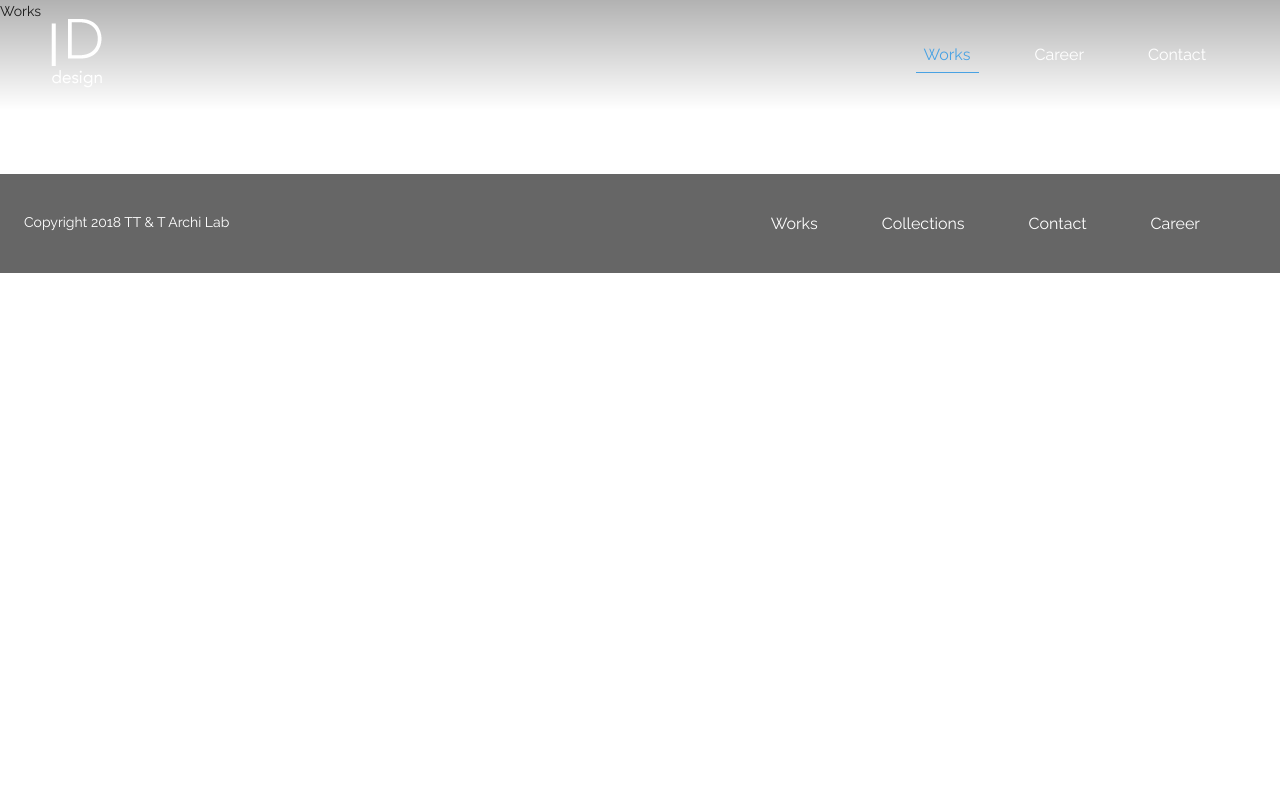
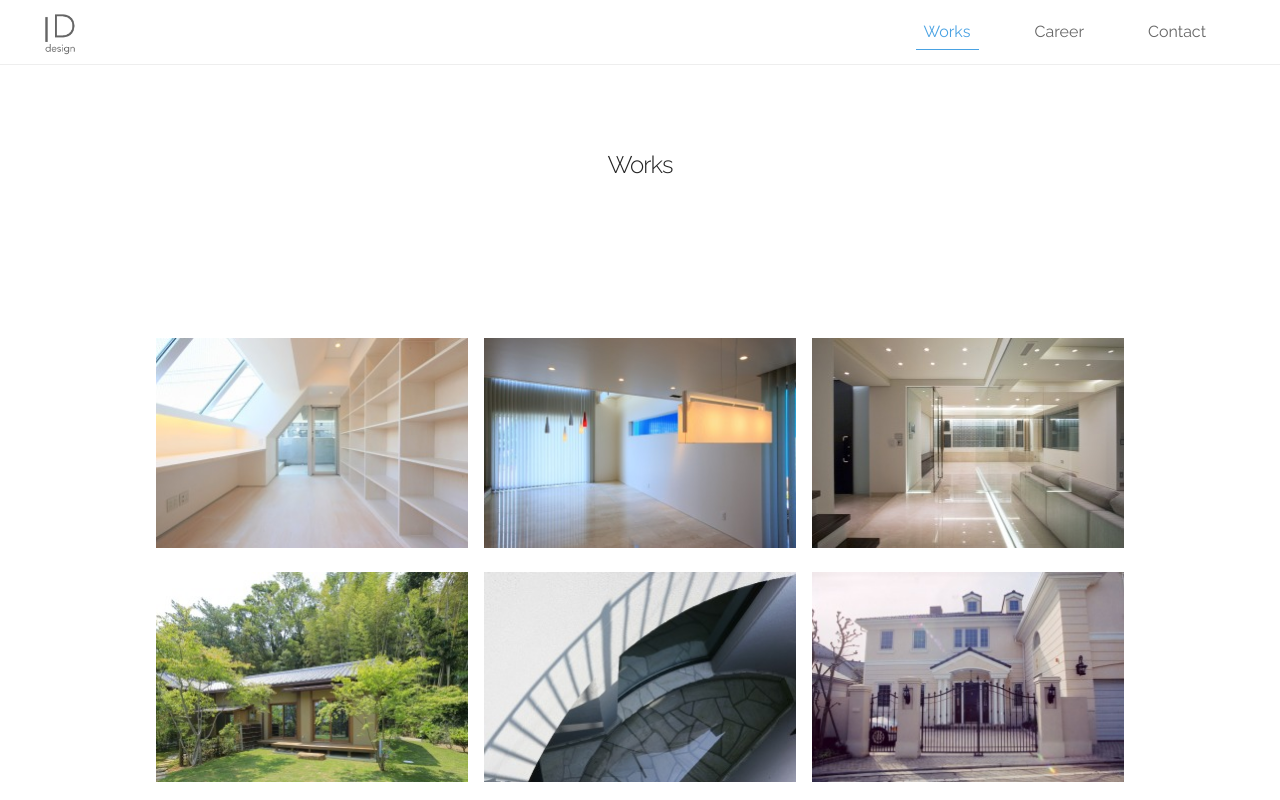
Before and after one commit to acro5piano/id-design, a React (Create React App) app: page /works in a window 1280 px wide. Shown: the top 800 px of the page. Built offline with nearby package versions, Linux system fonts and the light colour scheme.

Commit message:
common logic

```diff
--- a/src/App.jsx
+++ b/src/App.jsx
@@ -5,9 +5,9 @@ import Top from 'components/Top.jsx';
 import Works from 'components/Works.jsx';
 import {
   BrowserRouter as Router,
-  Route,
-  Link
+  Route
 } from 'react-router-dom'
+import { withRouter } from 'react-router-dom';
 
 class App extends Component {
   componentDidMount() {
--- /dev/null
+++ b/src/common.js
@@ -0,0 +1,14 @@
+export const _componentDidMount = () => {
+  window.scrollTo(0, 1)
+  // 表示する閾値。適当に調整する。
+  const screenOffset = window.innerHeight / 2
+
+  const elements = document.getElementsByClassName('fadein')
+  for (let element of elements) {
+    window.addEventListener('scroll', () => {
+      if (window.scrollY + screenOffset > element.offsetTop) {
+        element.classList.add('active')
+      }
+    })
+  }
+}
--- a/src/components/Layouts/Header.jsx
+++ b/src/components/Layouts/Header.jsx
@@ -1,7 +1,7 @@
 import React, { Component } from 'react';
 import logo from 'assets/logo.png';
 import invertedLogo from 'assets/logo-inverted.png';
-import { NavLink } from 'react-router-dom'
+import { Link, NavLink } from 'react-router-dom'
 
 export default class Header extends Component {
   constructor() {
@@ -19,16 +19,20 @@ export default class Header extends Component {
     }, false);
   }
 
+  get _shouldInverted() {
+    return this.state.scrolled || (window.location.pathname !== '/')
+  }
+
   render() {
     return (
-      <div className={'Header' + (this.state.scrolled ? ' is-fixed' : '')}>
+      <div className={'Header' + (this._shouldInverted ? ' is-fixed' : '')}>
         <div className="Header-logo">
-          <NavLink to="/">
+          <Link to="/">
             <img
-              src={this.state.scrolled ? invertedLogo : logo }
-              className={'Header-logo' + (this.state.scrolled ? ' is-inverted' : '')}
+              src={this._shouldInverted ? invertedLogo : logo }
+              className={'Header-logo' + (this._shouldInverted ? ' is-inverted' : '')}
               alt="logo" />
-          </NavLink>
+          </Link>
         </div>
         <div className="Header-nav">
           <NavLink className="Header-nav-link" to="/works">Works</NavLink>
@@ -36,6 +40,6 @@ export default class Header extends Component {
           <NavLink className="Header-nav-link" to="/contact">Contact</NavLink>
         </div>
       </div>
-    );
+    )
   }
 }
--- a/src/components/Top.jsx
+++ b/src/components/Top.jsx
@@ -1,4 +1,7 @@
 import React, { Component } from 'react';
+
+import { _componentDidMount } from 'common'
+
 import image1 from 'assets/top-1.png';
 import image2 from 'assets/top-2.png';
 import image3 from 'assets/top-3.png';
@@ -31,6 +34,7 @@ export default class Top extends Component {
   }
 
   componentDidMount() {
+    _componentDidMount()
     setInterval(() => {
       this.setState({
         slickImage: this._nextImage
@@ -65,24 +69,24 @@ export default class Top extends Component {
           <h2 className="Top-head">
             Asana’s mission is to help humanity thrive by enabling all teams to work together effortlessly.
           </h2>
-          <p className="Top-paragraph fadein">
+          <p className="Top-paragraph">
             Foster + Partners is a global studio for architecture, urbanism and design, all rooted in sustainability and founded by Norman Foster in 1967. Since then, he and the team around him have established an international practice with a worldwide reputation. With offices across the globe, we work as a single studio that is both ethnically and culturally diverse.
           </p>
         </div>
-        <div className="Top-section">
+        <div className="Top-section fadein">
           <div className="Top-gallary">
             {gallaryImages.map((image, index) =>
-              <img className="Top-gallary-image fadein" key={index} src={image} alt={'gallayImage' + index} />
+              <img className="Top-gallary-image" key={index} src={image} alt={'gallayImage' + index} />
             )}
           </div>
         </div>
-        <div className="Top-section">
+        <div className="Top-section fadein">
           <div className="container Top-marin">
             <div className="six columns">
               <h2 className="Top-head Top-marin-head">
                 Work shouldn’t be chaos
               </h2>
-              <p className="Top-paragraph fadein">
+              <p className="Top-paragraph">
                 Foster + Partners is a global studio for architecture, urbanism and design, all rooted in sustainability and founded by Norman Foster in 1967. Since then, he and the team around him have established an international practice with a worldwide reputation. With offices across the globe, we work as a single studio that is both ethnically and culturally diverse.
               </p>
             </div>
--- a/src/components/Works.jsx
+++ b/src/components/Works.jsx
@@ -31,23 +31,27 @@ export default class Top extends Component {
   }
 
   componentDidMount() {
-    setInterval(() => {
-      this.setState({
-        slickImage: this._nextImage
-      })
-    }, 5000)
-  }
-
-  get _nextImage() {
-    if (this.state.slickImage.match('top-1')) return image2
-    if (this.state.slickImage.match('top-2')) return image3
-    if (this.state.slickImage.match('top-3')) return image1
+    window.scrollTo(0, 1)
   }
 
   render() {
     return (
-      <div className="Top">
-        Works
+      <div className="Works">
+        <div className="Works-section">
+          <h2 className="Top-head">
+            Works
+          </h2>
+        </div>
+        <div className="Works-section">
+          <div className="Top-gallary">
+            {gallaryImages.map((image, index) =>
+              <img
+                className="Top-gallary-image fadein"
+                key={index}
+                src={image} alt={'gallayImage' + index} />
+            )}
+          </div>
+        </div>
       </div>
     );
   }
--- a/src/index.css
+++ b/src/index.css
@@ -57,7 +57,7 @@ a {
   border-bottom: solid 1px #eee;
   color: #666;
   height: 64px;
-  transition: all linear 0.2s;
+  transition: all ease 0.5s;
 }
 .Header-nav-link {
   margin-right: 48px;
@@ -111,7 +111,8 @@ a {
   left: 50%;
   top: 50%;
 }
-.Top-section {
+.Top-section,
+.Works-section {
   margin-top: 150px;
   text-align: center;
   padding: 0 24px;
```
